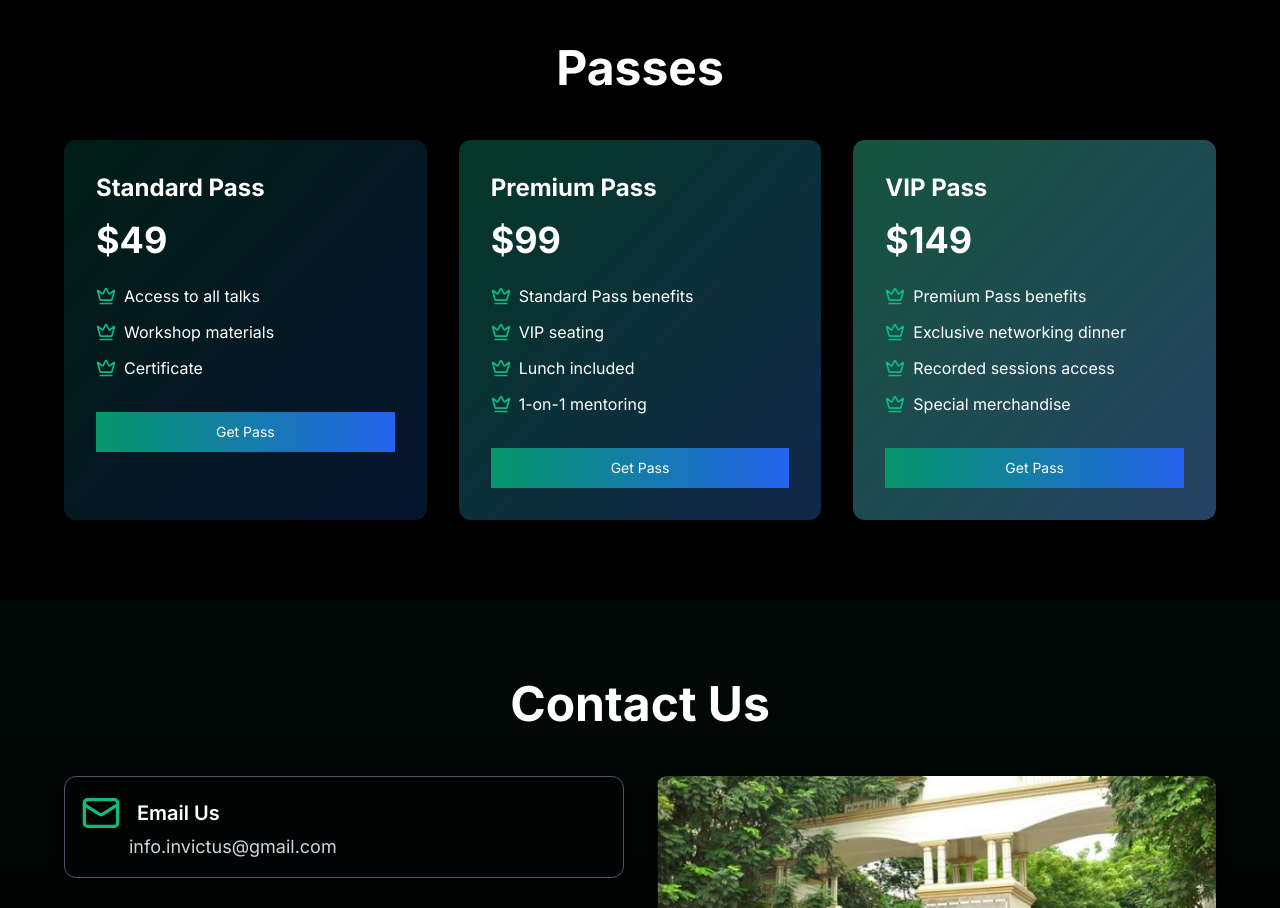
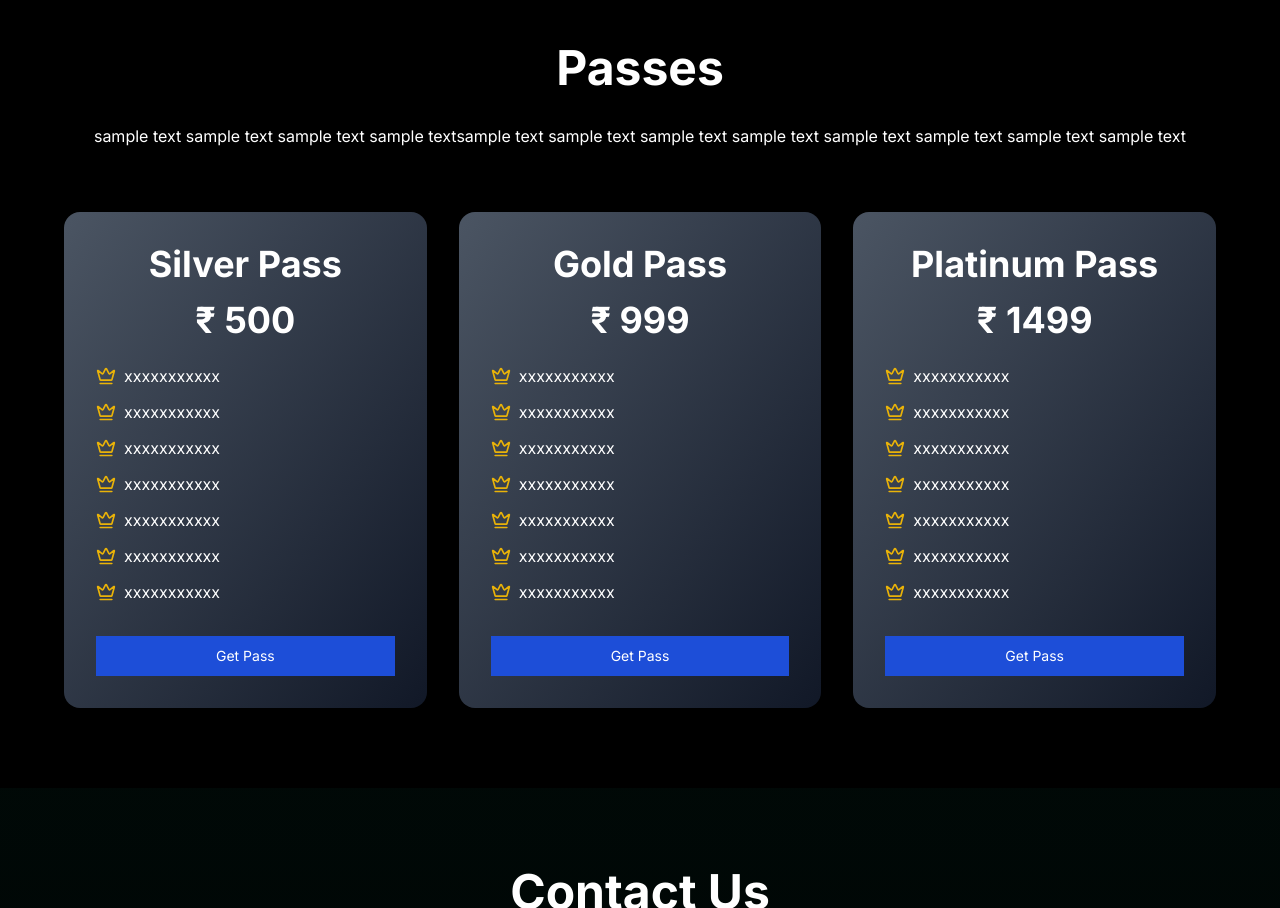
Before and after one commit to tanush-em/INVICTUS, a Next.js app: page / in a window 1280 px wide. Shown: the part 1940-2848 px from the top of the page. Built offline with nearby package versions, Linux system fonts and the light colour scheme.

Commit message:
passes section designed

```diff
--- a/app/components/PassesSection.js
+++ b/app/components/PassesSection.js
@@ -6,22 +6,22 @@ import { Button } from "@/components/ui/button";
 
 const passes = [
   {
-    title: "Standard Pass",
-    price: "$49",
-    features: ["Access to all talks", "Workshop materials", "Certificate"],
-    color: "from-emerald-600/20 to-blue-600/20"
+    title: "Silver Pass",
+    price: "₹ 500",
+    features: ["xxxxxxxxxxx", "xxxxxxxxxxx", "xxxxxxxxxxx", "xxxxxxxxxxx", "xxxxxxxxxxx", "xxxxxxxxxxx", "xxxxxxxxxxx"],
+    color: "from-gray-600 to-gray-900"
   },
   {
-    title: "Premium Pass",
-    price: "$99",
-    features: ["Standard Pass benefits", "VIP seating", "Lunch included", "1-on-1 mentoring"],
-    color: "from-emerald-500/30 to-blue-500/30"
+    title: "Gold Pass",
+    price: "₹ 999",
+    features: ["xxxxxxxxxxx", "xxxxxxxxxxx", "xxxxxxxxxxx", "xxxxxxxxxxx", "xxxxxxxxxxx", "xxxxxxxxxxx", "xxxxxxxxxxx"],
+    color: "from-gray-600 to-gray-900"
   },
   {
-    title: "VIP Pass",
-    price: "$149",
-    features: ["Premium Pass benefits", "Exclusive networking dinner", "Recorded sessions access", "Special merchandise"],
-    color: "from-emerald-400/40 to-blue-400/40"
+    title: "Platinum Pass",
+    price: "₹ 1499",
+    features: ["xxxxxxxxxxx", "xxxxxxxxxxx", "xxxxxxxxxxx", "xxxxxxxxxxx", "xxxxxxxxxxx", "xxxxxxxxxxx", "xxxxxxxxxxx"],
+    color: "from-gray-600 to-gray-900"
   }
 ];
 
@@ -29,25 +29,26 @@ export default function PassesSection() {
   return (
     <section className="py-20 px-8">
       <div className="max-w-6xl mx-auto">
-        <h2 className="text-5xl font-bold mb-12 text-center">Passes</h2>
+        <h2 className="text-5xl font-bold mb-8 text-center">Passes</h2>
+        <p className="text-center mb-16">sample text sample text sample text sample textsample text sample text sample text sample text sample text sample text sample text sample text</p>
         <div className="grid grid-cols-1 md:grid-cols-3 gap-8">
           {passes.map((pass, index) => (
             <motion.div
               key={index}
-              whileHover={{ scale: 1.05 }}
-              className={`p-8 rounded-xl bg-gradient-to-br ${pass.color}`}
+              whileHover={{ scale: 1.10 }}
+              className={`p-8 rounded-2xl bg-gradient-to-br ${pass.color}`}
             >
-              <h3 className="text-2xl font-bold mb-4">{pass.title}</h3>
-              <div className="text-4xl font-bold mb-6">{pass.price}</div>
+              <h3 className="text-4xl text-center font-bold mb-4">{pass.title}</h3>
+              <div className="text-4xl text-center font-bold mb-6">{pass.price}</div>
               <ul className="space-y-3">
                 {pass.features.map((feature, i) => (
                   <li key={i} className="flex items-center">
-                    <Crown className="w-5 h-5 mr-2 text-emerald-500" />
+                    <Crown className="w-5 h-5 mr-2 text-yellow-500" />
                     {feature}
                   </li>
                 ))}
               </ul>
-              <Button className="w-full mt-8 bg-gradient-to-r from-emerald-600 to-blue-600 hover:from-emerald-700 hover:to-blue-700">
+              <Button className="w-full mt-8 bg-blue-700 hover:bg-green-600">
                 Get Pass
               </Button>
             </motion.div>
```
